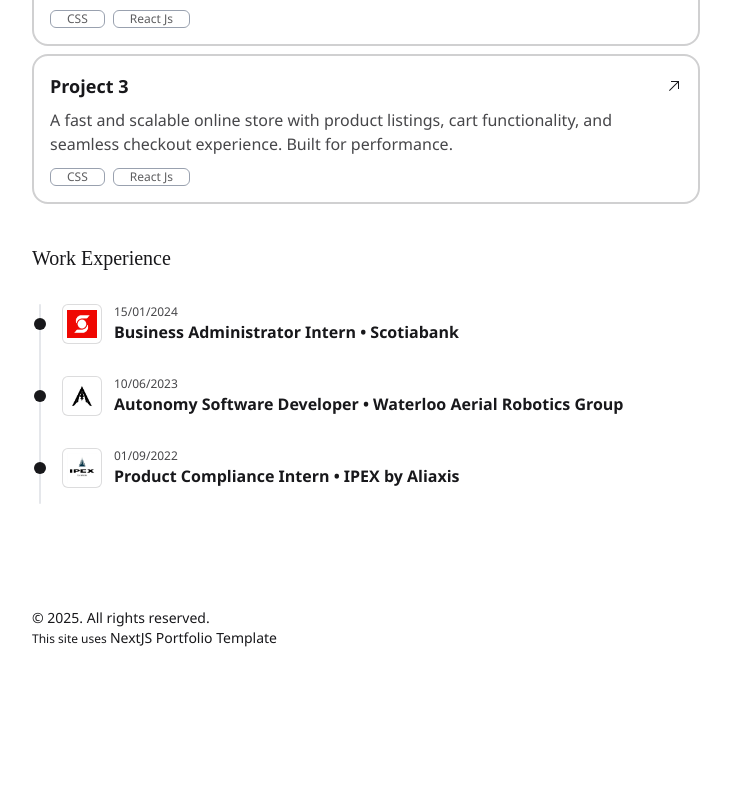
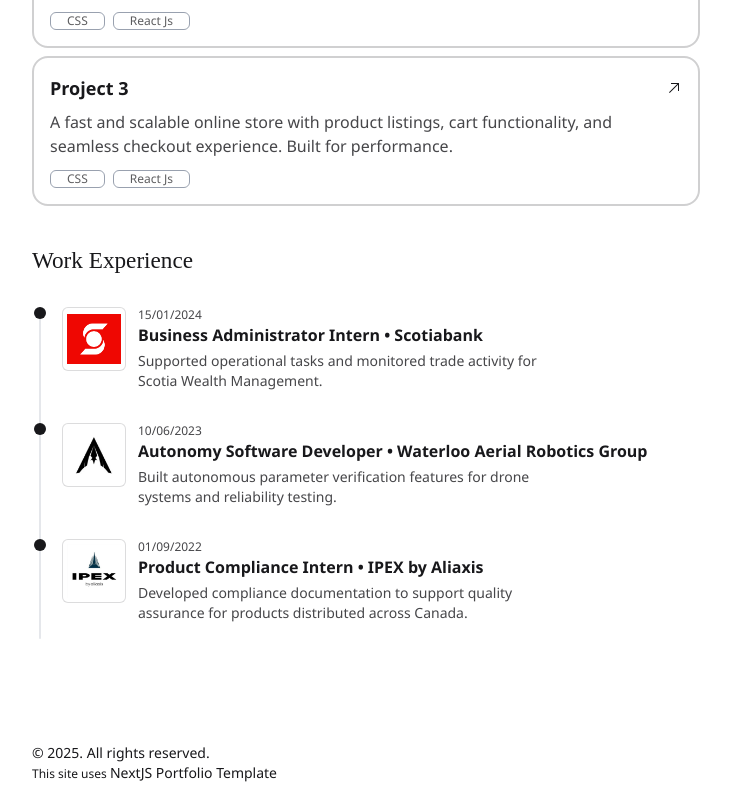
Before and after one commit to msilvadiaz/portfolio-website, a Next.js app: page / in a window 1280 px wide. Shown: the part 668-1467 px from the top of the page, without its empty margins (274-1005 px from the left). Before the commit the page ends 1332 px from the top, so only its background shows below. Built offline with nearby package versions, Linux system fonts and the light colour scheme.

Commit message:
Enhance experience descriptions and heading sizing

```diff
--- a/src/app/components/Experience.jsx
+++ b/src/app/components/Experience.jsx
@@ -10,15 +10,15 @@ export default function Experience() {
                         {experience.map((item, index) => (
                             <li
                                 key={index}
-                                className="relative -ms-1.5 flex items-center gap-4"
+                                className="relative -ms-1.5 flex items-start gap-4"
                             >
                                 <span className="size-3 shrink-0 rounded-full bg-base-content"></span>
 
-                                <div className="flex items-center gap-3">
+                                <div className="flex items-start gap-3">
                                     <img
                                         src={item.logo}
                                         alt={item.logoAlt}
-                                        className="w-10 h-10 rounded-md object-contain bg-base-100 p-1 border border-base-content/15"
+                                        className="w-16 h-16 rounded-md object-contain bg-base-100 p-1 border border-base-content/15 shrink-0"
                                     />
 
                                     <div className="flex flex-col">
@@ -28,6 +28,10 @@ export default function Experience() {
 
                                         <p className="text-base font-semibold text-base-content">
                                             {item.role} • {item.company}
+                                        </p>
+
+                                        <p className="mt-1 text-sm text-base-content/80 max-w-[52ch]">
+                                            {item.description}
                                         </p>
                                     </div>
                                 </div>
--- a/src/app/globals.css
+++ b/src/app/globals.css
@@ -56,4 +56,6 @@ html, body {
 
 .section-heading {
   font-family: "Segoe Script", "Lucida Handwriting", cursive;
+  font-size: 1.45rem;
+  line-height: 1.25;
 }
--- a/src/data/data.js
+++ b/src/data/data.js
@@ -83,6 +83,7 @@ export const experience = [
     {
         role: "Business Administrator Intern",
         company: "Scotiabank",
+        description: "Supported operational tasks and monitored trade activity for Scotia Wealth Management.",
         date: "15/01/2024",
         logo: "/scotiabank.png",
         logoAlt: "Scotiabank logo",
@@ -90,6 +91,7 @@ export const experience = [
     {
         role: "Autonomy Software Developer",
         company: "Waterloo Aerial Robotics Group",
+        description: "Built autonomous parameter verification features for drone systems and reliability testing.",
         date: "10/06/2023",
         logo: "/WARG.png",
         logoAlt: "Waterloo Aerial Robotics Group logo",
@@ -97,6 +99,7 @@ export const experience = [
     {
         role: "Product Compliance Intern",
         company: "IPEX by Aliaxis",
+        description: "Developed compliance documentation to support quality assurance for products distributed across Canada.",
         date: "01/09/2022",
         logo: "/IPEX.png",
         logoAlt: "IPEX logo",
```
